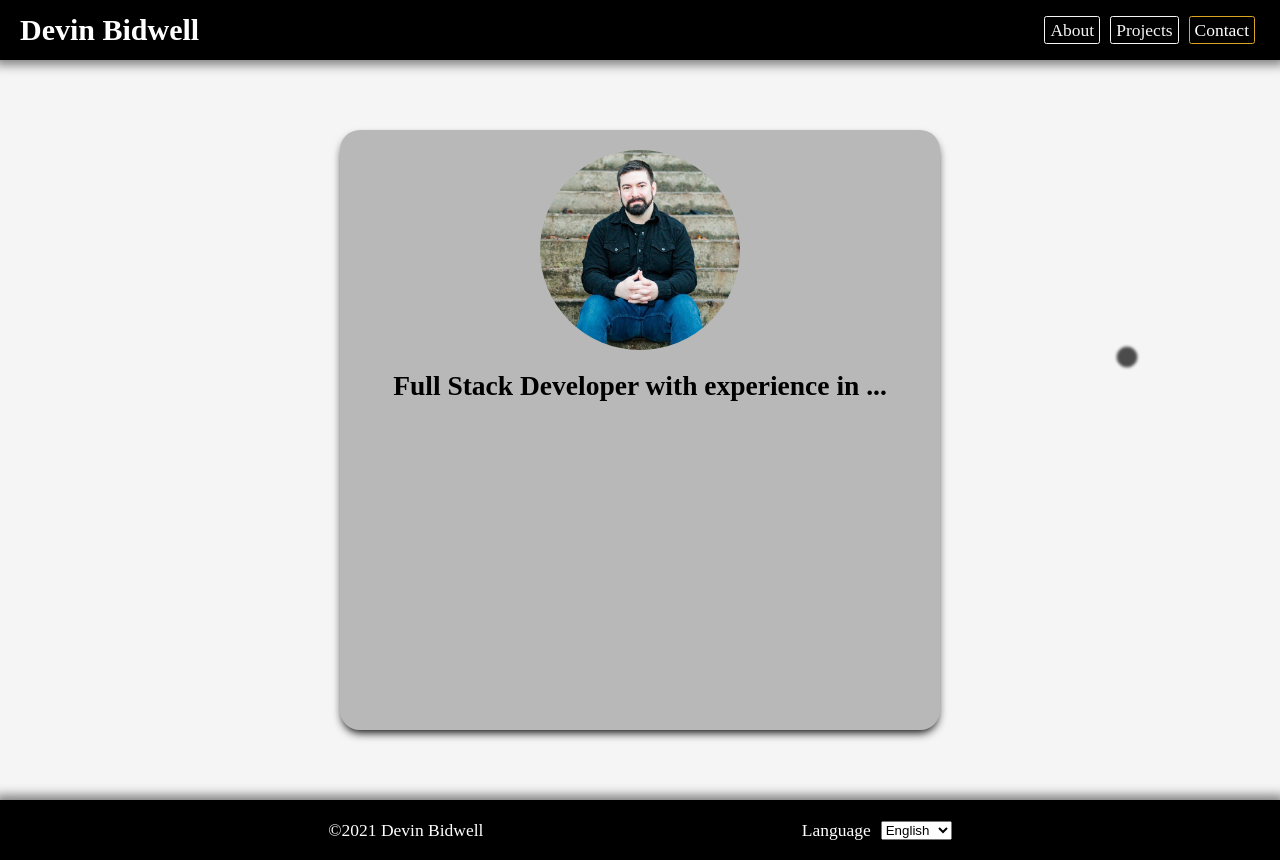
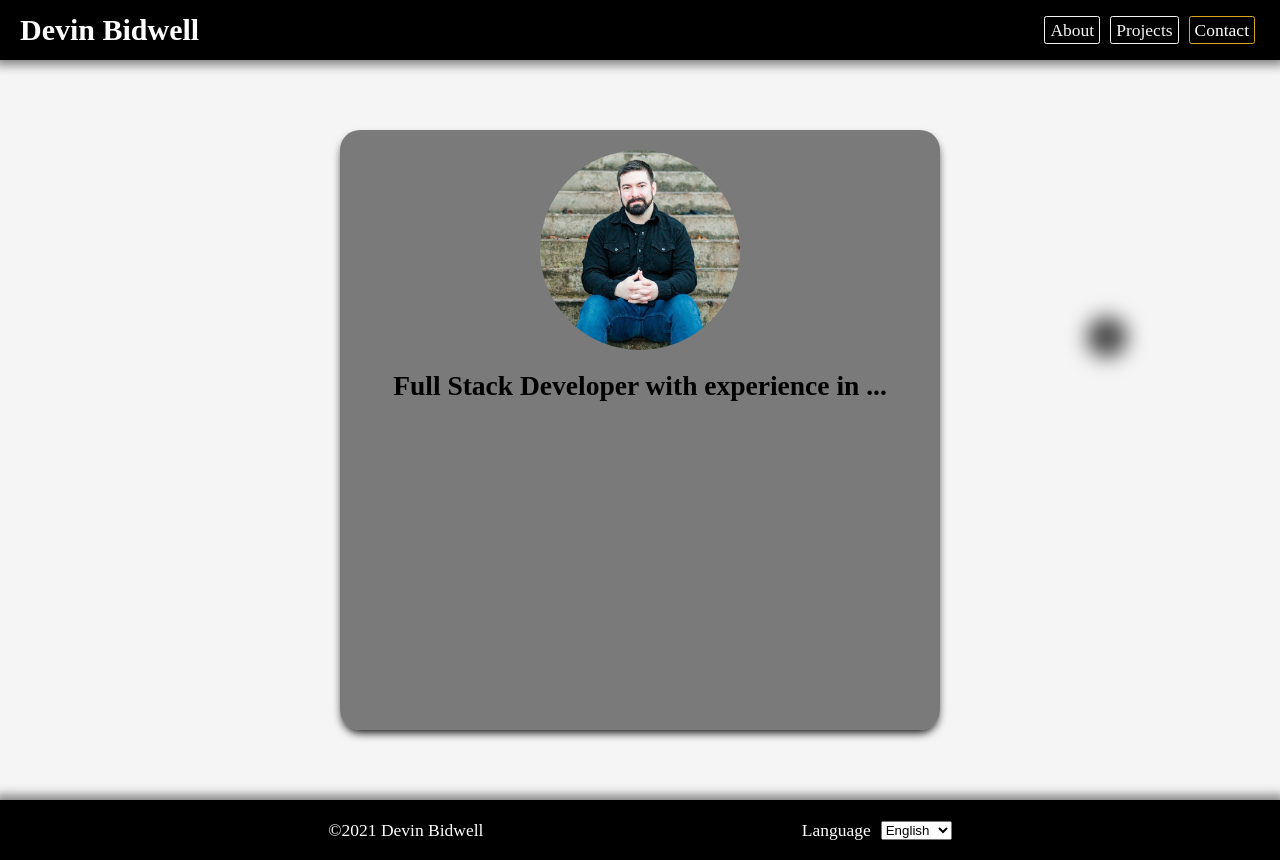
Before and after one commit to dbidwell94/portfolio-react, a React app: page / in a window 1280 px wide. Built offline with nearby package versions, Linux system fonts and the light colour scheme.

Commit message:
updated styling

```diff
--- a/src/sections/homePage/Background.tsx
+++ b/src/sections/homePage/Background.tsx
@@ -6,9 +6,9 @@ const Container = styled.div`
   height: 100%;
   position: absolute;
   background: whitesmoke;
-  z-index: 1;
+  z-index: 0;
   svg {
-    filter: blur(0.15rem);
+    filter: blur(1rem);
     position: relative;
   }
 `;
@@ -76,8 +76,6 @@ export default function Background() {
     height: 500,
   });
 
-  const circles = useRef<ICircleAndRef[]>([]);
-
   const [circleLocation, setCircleLocation] = useState<ICircleLocation>({
     cy: 0,
     cx: 0,
@@ -116,16 +114,16 @@ export default function Background() {
       const cy = parseFloat(circleRef.getAttributeNS(null, "cy") as string);
       const { width, height } = containerRef.current.getBoundingClientRect();
 
-      if (cx > width - 10) {
+      if (cx > width - 20) {
         invert.current = { ...invert.current, cx: true };
       }
-      if (cx < 10) {
+      if (cx < 20) {
         invert.current = { ...invert.current, cx: false };
       }
-      if (cy > height - 10) {
+      if (cy > height - 20) {
         invert.current = { ...invert.current, cy: true };
       }
-      if (cy < 10) {
+      if (cy < 20) {
         invert.current = { ...invert.current, cy: false };
       }
 
@@ -153,7 +151,7 @@ export default function Background() {
         <circle
           cx={circleLocation.cx}
           cy={circleLocation.cy}
-          r="10"
+          r="20"
           stroke="rgb(75, 75, 75)"
           fill="rgb(75, 75, 75)"
           ref={circleRef}
--- a/src/sections/homePage/Model.tsx
+++ b/src/sections/homePage/Model.tsx
@@ -1,10 +1,10 @@
-import React, { useState } from "react";
-import styled, { breakpoints } from "components/shared/globalTheme";
+import React from "react";
+import styled from "components/shared/globalTheme";
 import heroImg from "../../static/images/headshot.jpg";
 import useTranslate from "client-tools/useTranslate";
 
 const Container = styled.section`
-  background: rgba(0, 0, 0, 0.25);
+  background: rgba(0, 0, 0, 0.5);
   padding: 2rem;
   width: 60rem;
   max-height: 90%;
```
